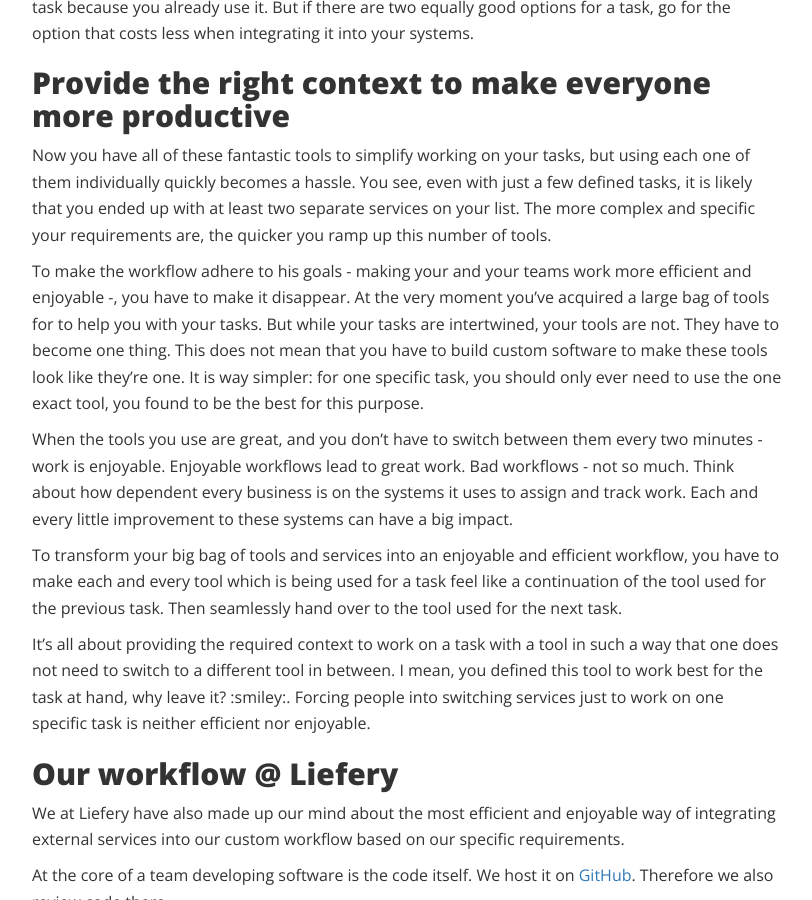
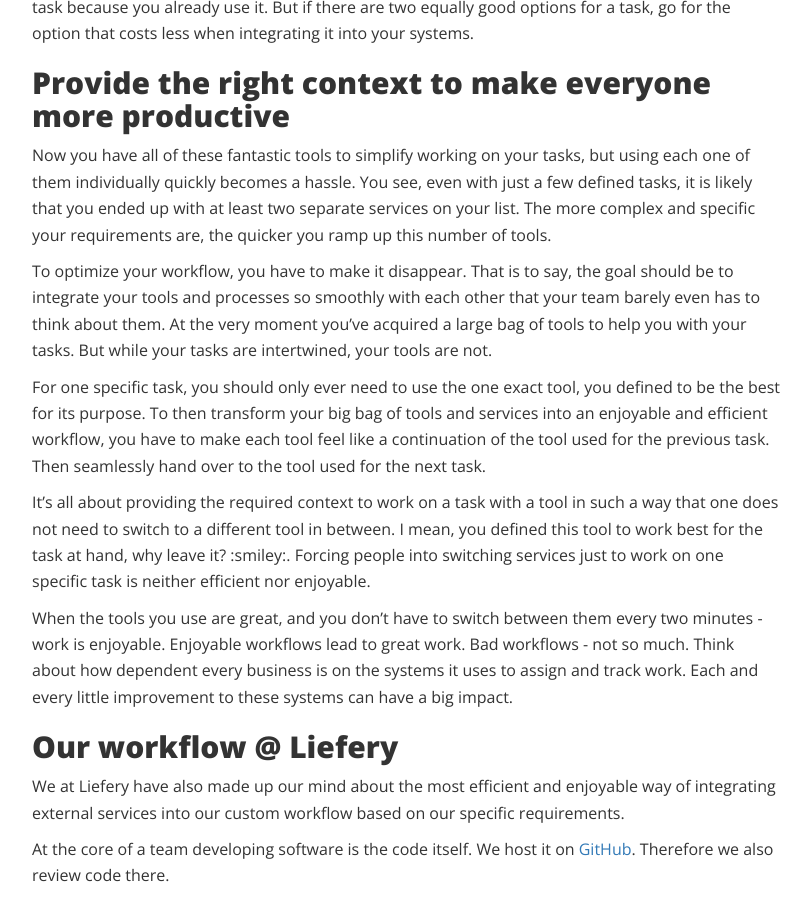
Before and after one commit to liefery-it-legacy/blog, a Jekyll site: the page built from _posts/2018-07-12-ticket-management-doesnt-need-to-be-a-hassle.md, in a window 1280 px wide and 900 px high, scrolled down 1553 px. Shown: the whole window, without its empty margins (53-865 px from the left). Built offline with Jekyll 4.4.1, drawn with Linux system fonts in a browser that asks for light colours; nearby versions of some CDN libraries; comment, search, counter and statistics services are not loaded; some of the changed text lies outside the part shown.

Commit message:
restructure Provide the right context to make everyone more productive

```diff
--- a/_posts/2018-07-12-ticket-management-doesnt-need-to-be-a-hassle.md
+++ b/_posts/2018-07-12-ticket-management-doesnt-need-to-be-a-hassle.md
@@ -10,8 +10,9 @@ Teams grow, businesses grow. In great companies, individuals grow - and along
 with them the work they're pursuing. While everything in a team changes and
 improves, there is something that is not so likely to change, not so likely to
 adapt to new challenges. More often than not, the workflow of a team remains
-the same. And while it probably was useful in the beginning, by now it became a
-hassle.
+the same. And while it probably was useful in the beginning, by now it has
+become a hassle. To make the workflow adhere to its goals - you have to make it
+disappear.
 
 When teams grow, proven systems quickly become a hurdle. The bigger a team
 gets, the harder it becomes to keep everything in check. But it's not only your
@@ -69,24 +70,16 @@ with just a few defined tasks, it is likely that you ended up with at least two
 separate services on your list. The more complex and specific your requirements
 are, the quicker you ramp up this number of tools.
 
-To make the workflow adhere to his goals - making your and your teams work more
-efficient and enjoyable -, you have to make it disappear. At the very moment
-you've acquired a large bag of tools for to help you with your tasks. But while
-your tasks are intertwined, your tools are not. They have to become one thing.
-This does not mean that you have to build custom software to make these tools
-look like they're one. It is way simpler: for one specific task, you should
-only ever need to use the one exact tool, you found to be the best for this
-purpose.
+To optimize your workflow, you have to make it disappear. That is to say, the
+goal should be to integrate your tools and processes so smoothly with each
+other that your team barely even has to think about them. At the very moment
+you've acquired a large bag of tools to help you with your tasks. But while
+your tasks are intertwined, your tools are not.
 
-When the tools you use are great, and you don't have to switch between them
-every two minutes - work is enjoyable. Enjoyable workflows lead to great work.
-Bad workflows - not so much. Think about how dependent every business is on the
-systems it uses to assign and track work. Each and every little improvement to
-these systems can have a big impact.
-
-To transform your big bag of tools and services into an enjoyable and efficient
-workflow, you have to make each and every tool which is being used for a task
-feel like a continuation of the tool used for the previous task. Then
+For one specific task, you should only ever need to use the one exact tool, you
+defined to be the best for its purpose. To then transform your big bag of tools
+and services into an enjoyable and efficient workflow, you have to make each
+tool feel like a continuation of the tool used for the previous task. Then
 seamlessly hand over to the tool used for the next task.
 
 It's all about providing the required context to work on a task with a tool in
@@ -94,6 +87,12 @@ such a way that one does not need to switch to a different tool in between.
 I mean, you defined this tool to work best for the task at hand, why leave it?
 :smiley:. Forcing people into switching services just to work on one specific
 task is neither efficient nor enjoyable.
+
+When the tools you use are great, and you don't have to switch between them
+every two minutes - work is enjoyable. Enjoyable workflows lead to great work.
+Bad workflows - not so much. Think about how dependent every business is on the
+systems it uses to assign and track work. Each and every little improvement to
+these systems can have a big impact.
 
 ## Our workflow @ Liefery
 
```
